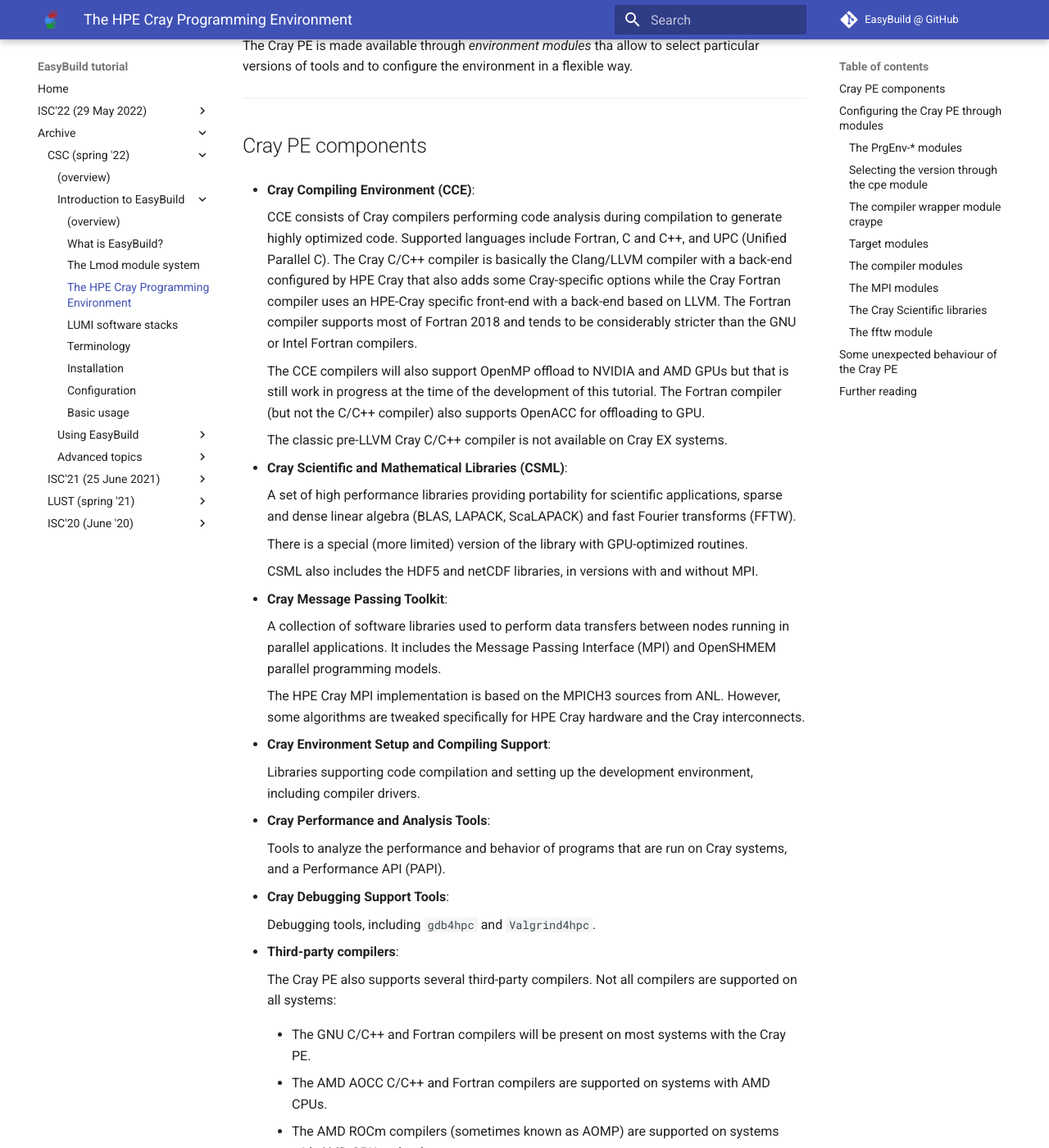
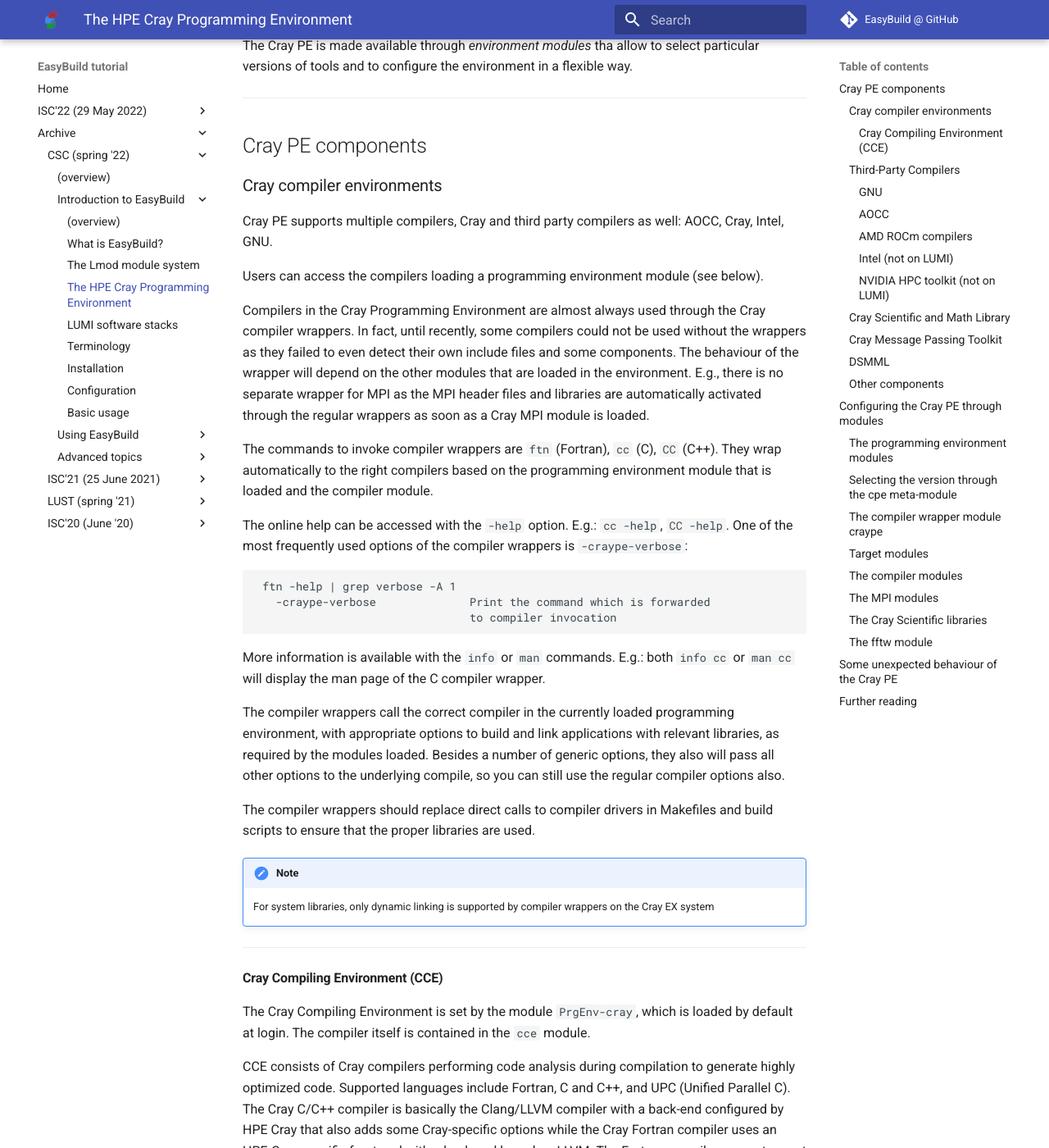
Before and after one commit to easybuilders/easybuild-tutorial, an MkDocs documentation site: the page built from docs/2022-CSC_and_LO/1_03_CPE.md, in a window 1280 px wide and 1400 px high, scrolled down 331 px. Shown: the whole window at 82% size. Built offline with MkDocs 1.6.1 and Material for MkDocs 9.7.7, drawn with Linux system fonts in a browser that asks for light colours; some of the changed text lies outside the part shown.

Commit message:
Adding in a section taken from a previous tutorial and integrating some of the material in an earlier section on the Cray PE.

````diff
--- a/docs/2022-CSC_and_LO/1_03_CPE.md
+++ b/docs/2022-CSC_and_LO/1_03_CPE.md
@@ -15,41 +15,193 @@
 
 ## Cray PE components
 
--   **Cray Compiling Environment (CCE)**:
+### Cray compiler environments
 
-    CCE consists of Cray compilers performing code analysis during compilation to generate highly optimized code.
-    Supported languages include Fortran, C and C++, and UPC (Unified Parallel C).
-    The Cray C/C++ compiler is basically the Clang/LLVM compiler with a back-end configured by HPE Cray that also
-    adds some Cray-specific options while the Cray Fortran compiler uses an HPE-Cray specific front-end
-    with a back-end based on LLVM. The Fortran compiler supports most of Fortran 2018 and tends to be
-    considerably stricter than the GNU or Intel Fortran compilers.
+Cray PE supports multiple compilers, Cray and third party compilers as well: AOCC, Cray, Intel, GNU.
 
-    The CCE compilers will also support OpenMP offload to NVIDIA and AMD GPUs but that is still work in progress
-    at the time of the development of this tutorial. The Fortran compiler (but not the C/C++ compiler) also supports
-    OpenACC for offloading to GPU.
+Users can access the compilers loading a programming environment module (see below).
 
-    The classic pre-LLVM Cray C/C++ compiler is not available on Cray EX systems.
+Compilers in the Cray Programming Environment are almost always used through the Cray compiler wrappers. In fact,
+until recently, some compilers could not be used without the wrappers as they failed to even detect their own
+include files and some components. The behaviour of the wrapper will depend on the other modules that are
+loaded in the environment. E.g., there is no separate wrapper for MPI as the MPI header files and libraries are
+automatically activated through the regular wrappers as soon as a Cray MPI module is loaded.
 
--   **Cray Scientific and Mathematical Libraries (CSML)**:
+The commands to invoke compiler wrappers are `ftn` (Fortran), `cc` (C), `CC` (C++). They wrap automatically
+to the right compilers based on the programming environment module that is loaded and the compiler module.
 
-    A set of high performance libraries providing portability for scientific applications, sparse and dense linear
-    algebra (BLAS, LAPACK, ScaLAPACK) and fast Fourier transforms (FFTW).
+The online help can be accessed with the `-help` option. E.g.: `cc -help`, `CC -help`.
+One of the most frequently used options of the compiler wrappers is `-craype-verbose`:
+```
+ ftn -help | grep verbose -A 1
+   -craype-verbose              Print the command which is forwarded
+                                to compiler invocation
+```
+More information is available with the `info` or `man` commands.
+E.g.: both `info cc` or `man cc` will display the man page of the C compiler wrapper.
 
-    There is a special (more limited) version of the library with GPU-optimized routines.
+The compiler wrappers call the correct compiler in the currently loaded programming environment,
+with appropriate options to build and link applications with relevant libraries, as required by the modules loaded.
+Besides a number of generic options, they also will pass all other options to the underlying compile,
+so you can still use the regular compiler options also.
 
-    CSML also includes the HDF5 and netCDF libraries, in versions with and without MPI.
+The compiler wrappers should replace direct calls to compiler drivers in Makefiles and build scripts
+to ensure that the proper libraries are used.
 
--   **Cray Message Passing Toolkit**:
+!!! Note
+    For system libraries, only dynamic linking is supported by compiler wrappers on the Cray EX system
 
-    A collection of software libraries used to perform data transfers between nodes running in parallel applications.
-    It includes the Message Passing Interface (MPI) and OpenSHMEM parallel programming models.
+---
 
-    The HPE Cray MPI implementation is based on the MPICH3 sources from ANL. However, some algorithms are tweaked
-    specifically for HPE Cray hardware and the Cray interconnects.
+#### Cray Compiling Environment (CCE)
 
--   **Cray Environment Setup and Compiling Support**:
+The Cray Compiling Environment is set by the module `PrgEnv-cray`, which is loaded by default at login.
+The compiler itself is contained in the `cce` module.
 
-    Libraries supporting code compilation and setting up the development environment, including compiler drivers.
+CCE consists of Cray compilers performing code analysis during compilation to generate highly optimized code.
+Supported languages include Fortran, C and C++, and UPC (Unified Parallel C).
+The Cray C/C++ compiler is basically the Clang/LLVM compiler with a back-end configured by HPE Cray that also
+adds some Cray-specific options while the Cray Fortran compiler uses an HPE-Cray specific front-end
+with a back-end based on LLVM. The Fortran compiler supports most of Fortran 2018 and tends to be
+considerably stricter than the GNU or Intel Fortran compilers.
+
+The CCE compilers will also support OpenMP offload to NVIDIA and AMD GPUs but that is still very immature and
+very much work in progress at the time of the development of this tutorial.
+The Fortran compiler (but not the C/C++ compiler) also supports
+OpenACC for offloading to GPU and is being updated to the newest versions of this standard.
+
+The classic pre-LLVM Cray C/C++ compiler is not available on Cray EX systems.
+
+Compiler-specific manpages can be accessed on the system with `man crayftn`, `man craycc` or `man crayCC`.
+
+More details are given in the
+[Cray Fortran Reference Manual](https://support.hpe.com/connect/s/search?language=en_US#q=Cray%20Fortran%20Reference%20manual&t=All&sort=relevancy&numberOfResults=25)
+ and the
+ [Cray Compiling Environment Release](https://support.hpe.com/connect/s/search?language=en_US#q=Cray%20Compiling%20Environment%20Release&t=All&sort=relevancy&numberOfResults=25)
+that unfortunately are hidden deep in the new [support pages of HPE](https://support.hpe.com/).
+The [Clang Compiler User’s Manual](https://clang.llvm.org/docs/UsersManual.html)
+is another source of information for the Cray C and C++ Clang compilers.
+
+For more information about compiler pragmas and directives, see `man intro_directives` on the system.
+
+---
+
+### Third-Party Compilers
+
+#### GNU
+
+The GNU C/C++ and Fortran compilers are probably the best supported third party
+compiler in the Cray PE.
+
+Compiler-specific manpages can be accessed on the system with `man gfortran`, `man gcc` or `man g++`.
+
+More details are provided by the [GCC online documentation](https://gcc.gnu.org/onlinedocs).
+
+
+#### AOCC
+
+There AOCC compilers, the AMD Optimizing C/C++ Compiler and matching fortran compilers,
+AMD's compiler offering for CPU-only systems, have a matching programming environment module
+and are a full citizen of the Cray PE.
+
+Compiler-specific documentation is available in the [AOCC User Guide](https://developer.amd.com/amd-aocc/#userguide).
+
+Cray provides a bundled package of support libraries to install into the PE environment to enable AOCC,
+and Cray PE utilities such as debuggers and performance tools work with AOCC.
+
+
+#### AMD ROCm compilers
+
+The AMD ROCm compilers (in the AMD world sometimes known as AOMP) are supported on systems
+with AMD CPUs. However, at the time of writing of this tutorial they are not yet available in the
+LUMI environment and the integration with the Cray environment still seems to be work in progress.
+
+
+#### Intel (not on LUMI)
+
+The Cray PE also provides a programming environment module to enable
+the Intel® oneAPI compiler and tools.
+
+The documentation is available in the [Intel® oneAPI Programming Guide](https://software.intel.com/content/www/us/en/develop/documentation/oneapi-programming-guide/top/oneapi-development-environment-setup.html)
+
+Cray provides a bundled package of support libraries to install into the Cray PE to enable the Intel compiler, allowing
+utilities such as debuggers and performance tools to work with it.
+
+
+#### NVIDIA HPC toolkit (not on LUMI)
+
+The NVIDIA HPC Toolkit compilers (formerly PGI) are supported on systems with NVIDIA GPUs.
+
+
+### Cray Scientific and Math Library
+
+* Manpages: `intro_libsci`, `intro_fftw3`
+
+The Cray Scientific and Math Libraries (CSML, also known as LibSci) are a collection of numerical routines
+optimized for best performance on Cray systems.
+
+These libraries satisfy dependencies for many commonly used applications on Cray systems for a wide variety of domains.
+
+When the module for a CSML package (such as `cray-libsci` or `cray-fftw`) is loaded,
+all relevant headers and libraries for these packages are added to the compile
+and link lines of the `cc`, `ftn`, and `CC` compiler wrappers, so linking with them is
+completely transparant (to the extent that users wonder where the libraries are).
+
+The CSML collection contains the following Scientific Libraries:
+
+* BLAS (Basic Linear Algebra Subroutines)
+* BLACS (Basic Linear Algebra Communication Subprograms)
+* CBLAS (Collection of wrappers providing a C interface to the Fortran BLAS library)
+* IRT (Iterative Refinement Toolkit)
+* LAPACK (Linear Algebra Routines)
+* LAPACKE (C interfaces to LAPACK Routines)
+* ScaLAPACK (Scalable LAPACK)
+* `libsci_acc` (library of Cray-optimized BLAS, LAPACK, and ScaLAPACK routines)
+* HDF5
+* NetCDF (Network Common Data Format)
+* FFTW3 (the Fastest Fourier Transforms in the West, release 3)
+
+
+### Cray Message Passing Toolkit
+
+* Manpages: `intro_mpi`
+
+* Website: [http://www.mpi-forum.org](http://www.mpi-forum.org)
+
+MPI is a widely used parallel programming model that establishes a practical, portable, efficient,
+and flexible standard for passing messages between ranks in parallel processes.
+
+Cray MPI is derived from Argonne National Laboratory MPICH and implements the MPI-3.1 standard
+as documented by the MPI Forum in MPI: A Message Passing Interface Standard, Version 3.1.
+
+Support for MPI varies depending on system hardware. To see which functions and environment variables the
+system supports, please have a look at the corresponding man pages with `man intro_mpi` on the system.
+
+Note that though on LUMI at the time of the tutorial both the OpenFabric Interface (OFI) based and UCX-based
+versions of the library are supported, the finalised LUMI system will only support OFI.
+
+
+### DSMML
+
+* Modules: `cray-dsmml`
+*
+* Manpages: `intro_dsmml`
+*
+* Website: [https://pe-cray.github.io/cray-dsmml](https://pe-cray.github.io/cray-dsmml)
+
+Distributed Symmetric Memory Management Library (DSMML) is a HPE Cray proprietary memory management library.
+
+DSMML is a standalone memory management library for maintaining distributed shared symmetric memory
+heaps for top-level PGAS languages and libraries like Coarray Fortran, UPC, and OpenSHMEM.
+
+DSMML allows user libraries to create multiple symmetric heaps and share information with other libraries.
+
+Through DSMML, interoperability can be extracted between PGAS programming models.
+
+Further details are available in the man page on the system with `man intro_dsmml`.
+
+
+### Other components
 
 -   **Cray Performance and Analysis Tools**:
 
@@ -59,31 +211,10 @@
 
     Debugging tools, including `gdb4hpc` and `Valgrind4hpc`.
 
--   **Third-party compilers**:
-
-    The Cray PE also supports several third-party compilers. Not all compilers are supported on all systems:
-
-    -   The GNU C/C++ and Fortran compilers will be present on most systems with the Cray PE.
-
-    -   The AMD AOCC C/C++ and Fortran compilers are supported on systems with AMD CPUs.
-
-    -   The AMD ROCm compilers (sometimes known as AOMP) are supported on systems with AMD GPU technology.
-
-    -   The Intel C/C++ and Fortran compilers (also the oneAPI versions) are supported on systems with Intel
-        processors. HPE Cray does not include them in licenses for AMD CPUs.
-
-    -   The NVIDIA HPC Toolkit compilers are supported on systems with NVIDIA GPUs.
-
 
 ---
 
 ## Configuring the Cray PE through modules
-
-Compilers in the Cray Programming Environment are almost always used through the Cray compiler wrappers. In fact,
-until recently, some compilers could not be used without the wrappers as they failed to even detect their own
-include files and some components. The behaviour of the wrapper will depend on the other modules that are
-loaded in the environment. E.g., there is no separate wrapper for MPI as the MPI header files and libraries are
-automatically activated through the regular wrappers as soon as a Cray MPI module is loaded.
 
 Multiple releases of the HPE Cray PE can be installed simultaneously on the system and users can mix-and-match
 components. However, it is also possible to load only components for a specific release of the PE.
@@ -95,7 +226,7 @@
 profilers, etc., are not included in the list.
 
 
-### The PrgEnv-* modules
+### The programming environment modules
 
 The usual way to initialise the Cray PE is by loading one of the ``PrgEnv-*`` modules. This module will then
 load the appropriate compiler, compiler wrappers and other libraries. Some of the components that will be
@@ -117,7 +248,10 @@
 already loaded ``PrgEnv-*`` module when you load a different one.
 
 
-### Selecting the version through the cpe module
+### Selecting the version through the cpe meta-module
+
+The Cray PE on the EX system provides the meta-module `cpe`: the purpose of the meta-module is
+similar to the scope of the `cdt` and `cdt-cuda` meta-modules available on the XC systems.
 
 Loading one of the ``cpe/yy.mm`` modules (e.g., ``cpe/22.02``) has the following effects:
 
````
Also changed, not shown: docs/2022-CSC_and_LO/2_03_external_modules.md (added, +81 -0 lines).
